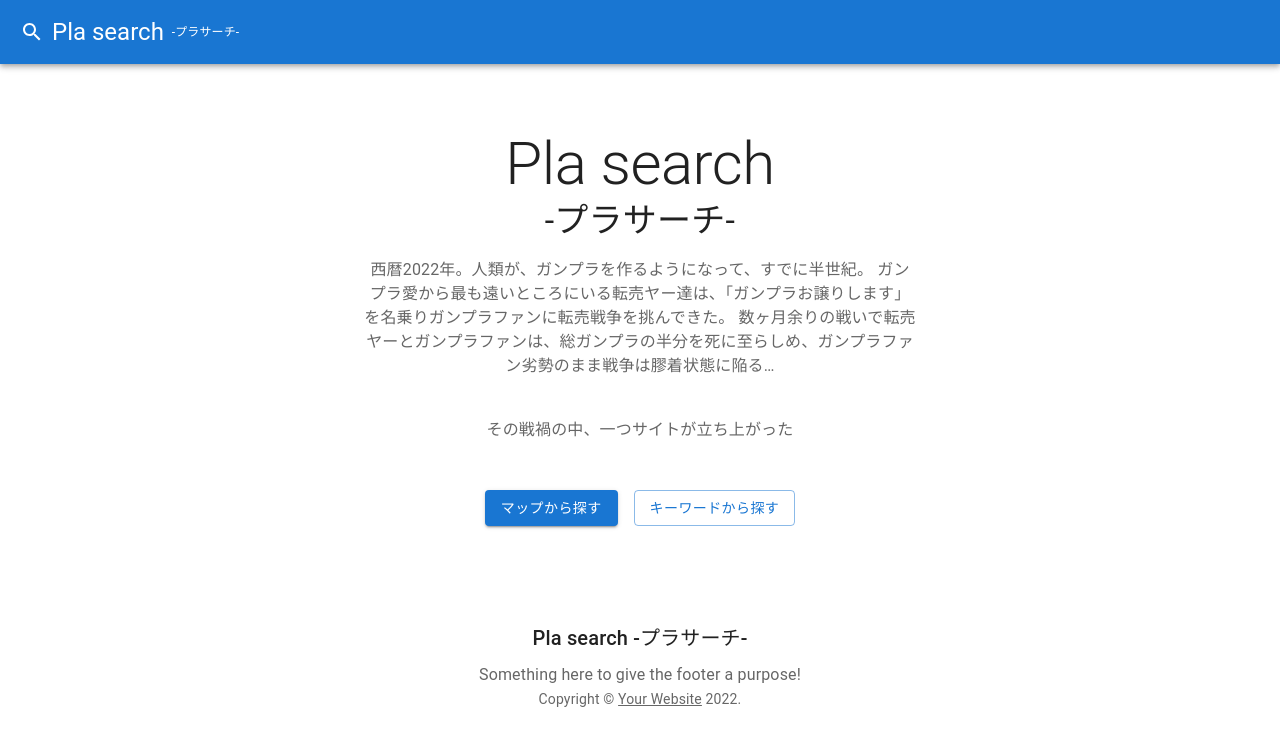
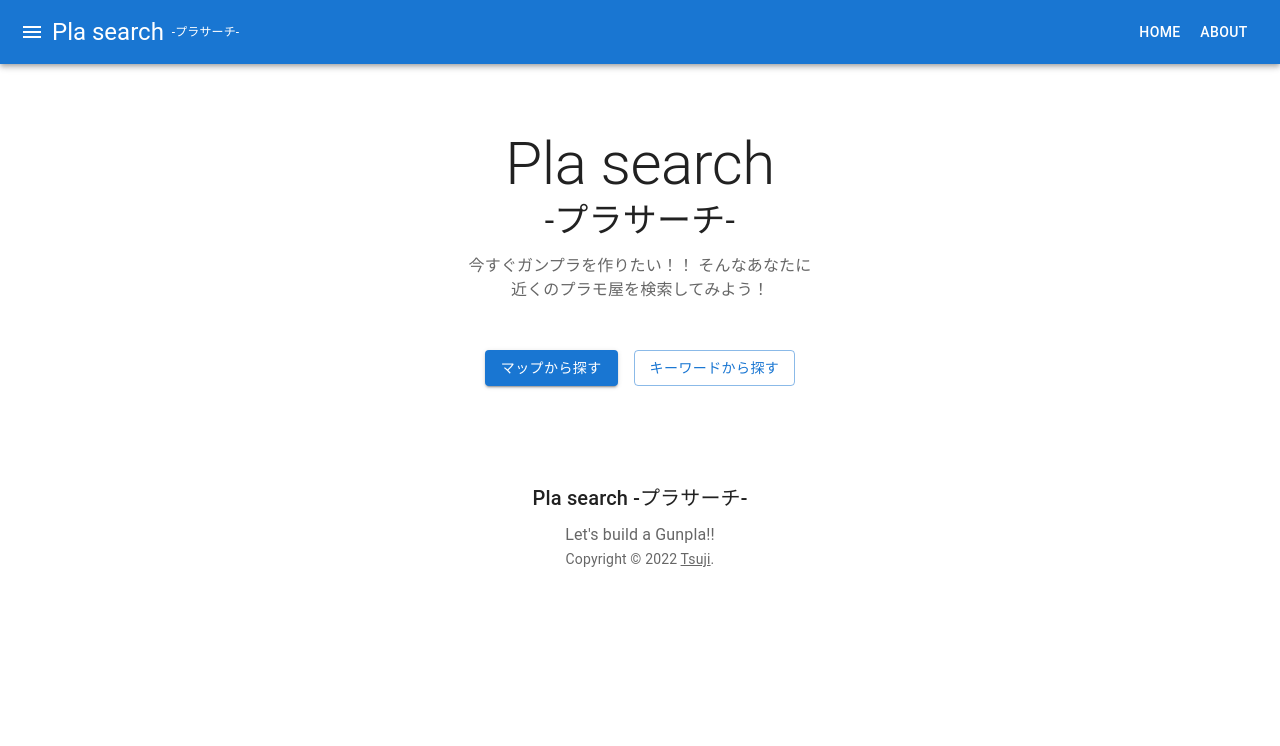
Before and after one commit to T-Towl/plasearch-front, a React (Create React App) app: page / in a window 1280 px wide. Shown: the top 746 px of the page. Built offline with nearby package versions, Linux system fonts and the light colour scheme.

Commit message:
change keyword components

```diff
--- a/src/components/Main.tsx
+++ b/src/components/Main.tsx
@@ -3,6 +3,7 @@ import { Routes, Route } from "react-router-dom";
 import Home from "./pages/Home";
 import Map from "./pages/Map";
 import Keyword from "./pages/Keyword";
+import About from "./pages/About";
 import Error from "./pages/Error";
 
 function Main() {
@@ -12,6 +13,7 @@ function Main() {
         <Route index element={<Home />} />
         <Route path="/map" element={<Map />} />
         <Route path="/keyword" element={<Keyword />} />
+        <Route path="/about" element={<About />} />
         <Route path="*" element={<Error />} />
       </Routes>
     </main>
--- a/src/components/defaults/Footer.tsx
+++ b/src/components/defaults/Footer.tsx
@@ -7,10 +7,10 @@ function Copyright() {
   return (
     <Typography variant="body2" color="text.secondary" align="center">
       {"Copyright © "}
-      <Link color="inherit" href="/">
-        Your Website
-      </Link>{" "}
-      {new Date().getFullYear()}
+      {new Date().getFullYear()}{" "}
+      <Link color="inherit" href="">
+        Tsuji
+      </Link>
       {"."}
     </Typography>
   );
@@ -29,7 +29,7 @@ function Footer() {
           color="text.secondary"
           component="p"
         >
-          Something here to give the footer a purpose!
+          Let's build a Gunpla!!
         </Typography>
         <Copyright />
       </Box>
--- a/src/components/defaults/Header.tsx
+++ b/src/components/defaults/Header.tsx
@@ -3,8 +3,10 @@ import { Link } from "react-router-dom";
 import CssBaseline from "@mui/material/CssBaseline";
 import AppBar from "@mui/material/AppBar";
 import Toolbar from "@mui/material/Toolbar";
+import Button from "@mui/material/Button";
 import IconButton from "@mui/material/IconButton";
 import Typography from "@mui/material/Typography";
+import MenuIcon from "@mui/icons-material/Menu";
 import SearchIcon from "@mui/icons-material/Search";
 // import Link from "@mui/material/Link";
 
@@ -21,14 +23,24 @@ function Header() {
             component={Link}
             to="/"
           >
-            <SearchIcon />
+            <MenuIcon />
           </IconButton>
           <Typography variant="h5" color="inherit" sx={{ mr: 1 }} noWrap>
             Pla search
           </Typography>
-          <Typography style={{ fontSize: 12 }} color="inherit" noWrap>
+          <Typography
+            style={{ fontSize: 12 }}
+            sx={{ flexGrow: 1 }}
+            color="inherit" noWrap
+          >
             ‐プラサーチ‐
           </Typography>
+          <Button component={Link} to="/" color="inherit">
+            Home
+          </Button>
+          <Button component={Link} to="/about" color="inherit">
+            About
+          </Button>
         </Toolbar>
       </AppBar>
     </div>
--- a/src/components/pages/Home.tsx
+++ b/src/components/pages/Home.tsx
@@ -38,13 +38,9 @@ function Home() {
           color="text.secondary"
           paragraph
         >
-          <p>
-            西暦2022年。人類が、ガンプラを作るようになって、すでに半世紀。
-            ガンプラ愛から最も遠いところにいる転売ヤー達は、「ガンプラお譲りします」を名乗りガンプラファンに転売戦争を挑んできた。
-            数ヶ月余りの戦いで転売ヤーとガンプラファンは、総ガンプラの半分を死に至らしめ、ガンプラファン劣勢のまま戦争は膠着状態に陥る…
-          </p>
+          今すぐガンプラを作りたい！！ そんなあなたに
           <br />
-          その戦禍の中、一つサイトが立ち上がった
+          近くのプラモ屋を検索してみよう！
         </Typography>
         <Stack
           sx={{ pt: 4 }}
--- a/src/components/pages/Keyword.tsx
+++ b/src/components/pages/Keyword.tsx
@@ -1,20 +1,47 @@
 import React, { useState, useEffect, useRef } from "react";
 import "./PageStyles.scss";
 import axios from "axios";
-import Button from "@mui/material/Button";
+import { styled } from '@mui/material/styles';
+import Container from "@mui/material/Container";
 import TextField from "@mui/material/TextField";
+import Grid from "@mui/material/Grid";
 import Card from "@mui/material/Card";
 import CardActions from "@mui/material/CardActions";
 import CardContent from "@mui/material/CardContent";
 import CardMedia from "@mui/material/CardMedia";
-import Grid from "@mui/material/Grid";
+import CardHeader from '@mui/material/CardHeader';
+import Collapse from '@mui/material/Collapse';
+import Button from '@mui/material/Button';
+import IconButton, { IconButtonProps } from '@mui/material/IconButton';
 import Typography from "@mui/material/Typography";
-import Container from "@mui/material/Container";
+import FavoriteIcon from '@mui/icons-material/Favorite';
+import ChatBubbleIcon from '@mui/icons-material/ChatBubble';
+import ExpandMoreIcon from '@mui/icons-material/ExpandMore';
+import MoreVertIcon from '@mui/icons-material/MoreVert';
 import { integerPropType } from "@mui/utils";
 
-const cards = [1, 2, 3, 4, 5, 6, 7, 8, 9];
+interface ExpandMoreProps extends IconButtonProps {
+  expand: boolean;
+}
+
+const ExpandMore = styled((props: ExpandMoreProps) => {
+  const { expand, ...other } = props;
+  return <IconButton {...other} />;
+})(({ theme, expand }) => ({
+  transform: !expand ? 'rotate(0deg)' : 'rotate(180deg)',
+  marginLeft: 'auto',
+  transition: theme.transitions.create('transform', {
+    duration: theme.transitions.duration.shortest,
+  }),
+}));
 
 function Keyword() {
+
+  const [expanded, setExpanded] = React.useState(false);
+
+  const handleExpandClick = () => {
+    setExpanded(!expanded);
+  };
 
   // <Railsからデータ取得>
   const [isAvailable, setAvailable] = useState(false);
@@ -113,9 +140,8 @@ function Keyword() {
             </Button>
           </Grid>
         </Grid>
-      {/* </Container>
-
-      <Container sx={{ py: 8 }} maxWidth="md"> */}
+      </Container>
+      <Container sx={{ py: 8 }} maxWidth="md">
         <Grid container spacing={4}>
         {showLists &&
             filteredShops.map((shop, i) => (
@@ -127,6 +153,15 @@ function Keyword() {
                   flexDirection: "column"
                 }}
               >
+                <CardHeader
+                  action={
+                    <IconButton aria-label="settings">
+                      <MoreVertIcon />
+                    </IconButton>
+                  }
+                  title={shop.name}
+                  subheader={shop.address}
+                />
                 <CardMedia
                   component="img"
                   sx={{
@@ -136,19 +171,44 @@ function Keyword() {
                   alt="image"
                 />
                 <CardContent sx={{ flexGrow: 1 }}>
-                  <Typography gutterBottom variant="h5" component="h2">
-                    <p className="shopName">{shop.name}</p>
-                    <p className="shopAddress">{shop.address}</p>
-                    <p className="shopRating">Googleで☆{shop.rating}</p>
-                    <p className="shopOpneHours">営業時間{shop.opening_hours}</p>
-                    latitude: {shop.lat}
-                    longitude: {shop.lng}
+                  <Typography paragraph component="h2">
+                    <br/>
+                    Googleで☆{shop.rating}
                   </Typography>
                 </CardContent>
-                <CardActions>
-                  <Button size="small">いいね！（実装中）</Button>
-                  <Button size="small">口コミ（実装中）</Button>
+                <CardActions disableSpacing>
+                  <IconButton aria-label="add to favorites">
+                    <FavoriteIcon />
+                  </IconButton>
+                  <IconButton aria-label="share">
+                    <ChatBubbleIcon />
+                  </IconButton>
+                  <ExpandMore
+                    expand={expanded}
+                    onClick={handleExpandClick}
+                    aria-expanded={expanded}
+                    aria-label="show more"
+                  >
+                    <ExpandMoreIcon />
+                  </ExpandMore>
                 </CardActions>
+                <Collapse in={expanded} timeout="auto" unmountOnExit>
+                  <CardContent>
+                    <Typography paragraph>営業時間:</Typography>
+                    <Typography paragraph>
+                      {shop.opening_hours}
+                    </Typography>
+                    <Typography paragraph>
+                      H
+                    </Typography>
+                    <Typography paragraph>
+                      A
+                    </Typography>
+                    <Typography>
+                      S
+                    </Typography>
+                  </CardContent>
+                </Collapse>
               </Card>
             </Grid>
           ))}
```
